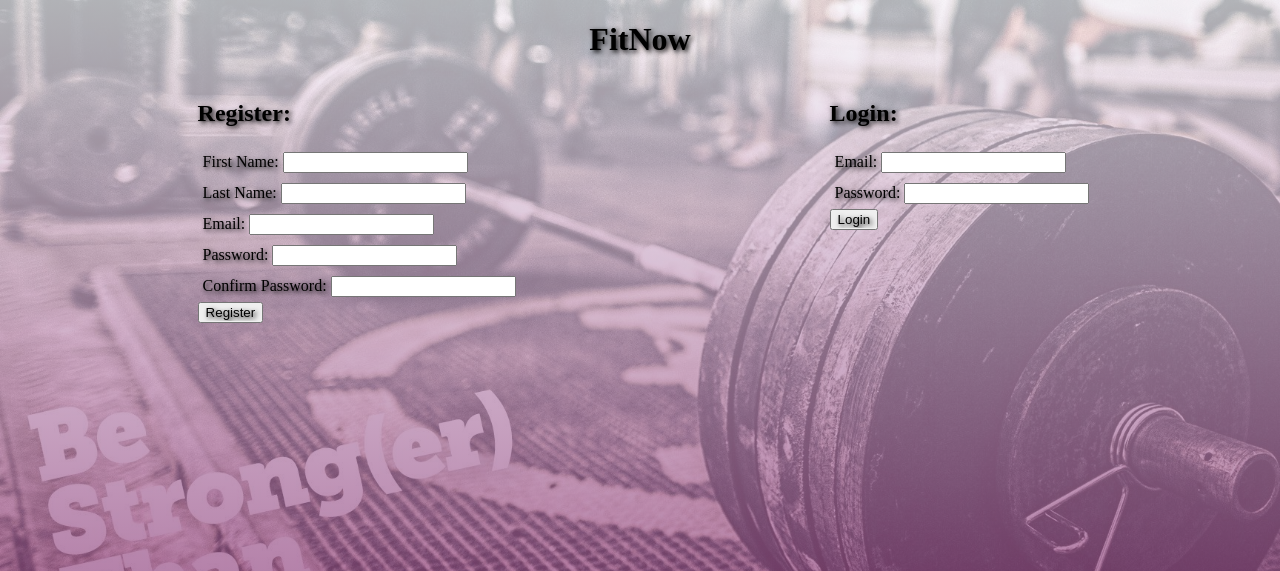
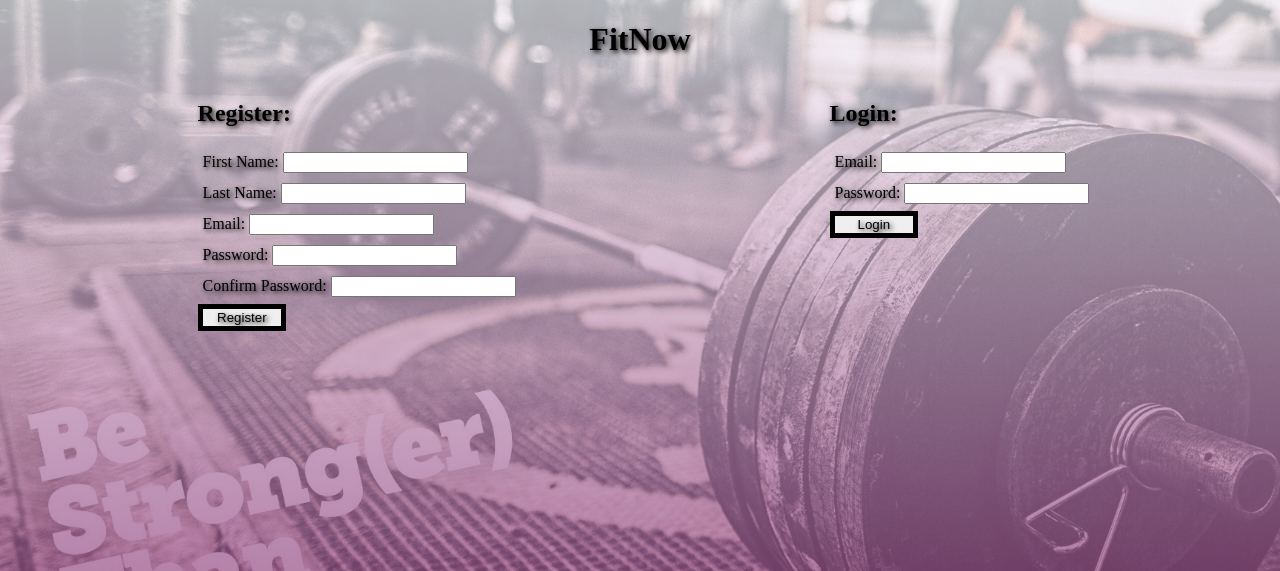
Before and after one commit to AyoAdeyina/FitNow, a Flask app: page / in a window 1280 px wide. Shown: the top 571 px of the page. Run offline with Flask 2, Linux system fonts and the light colour scheme.

Commit message:
FitNow Final 2

```diff
--- a/flask_app/templates/registration.html
+++ b/flask_app/templates/registration.html
@@ -41,7 +41,7 @@
                 Confirm Password:
                 <input type="password" name="confirm_password">
             </label>
-            <input type="submit" value="Register">
+            <input type="submit" value="Register" class="btn">
         </form>
     </div>
     <div class="log">
@@ -55,7 +55,7 @@
                 Password:
                 <input type="password" name="password">
             </label>
-            <input type="submit" value="Login">
+            <input type="submit" value="Login" class="btn">
         </form>
     </div>
 </body>
```
